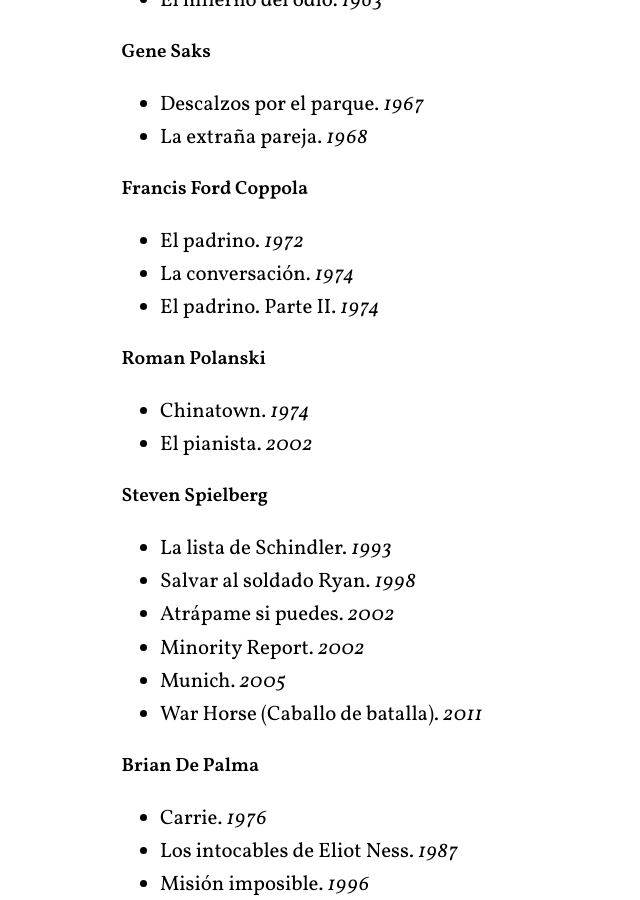
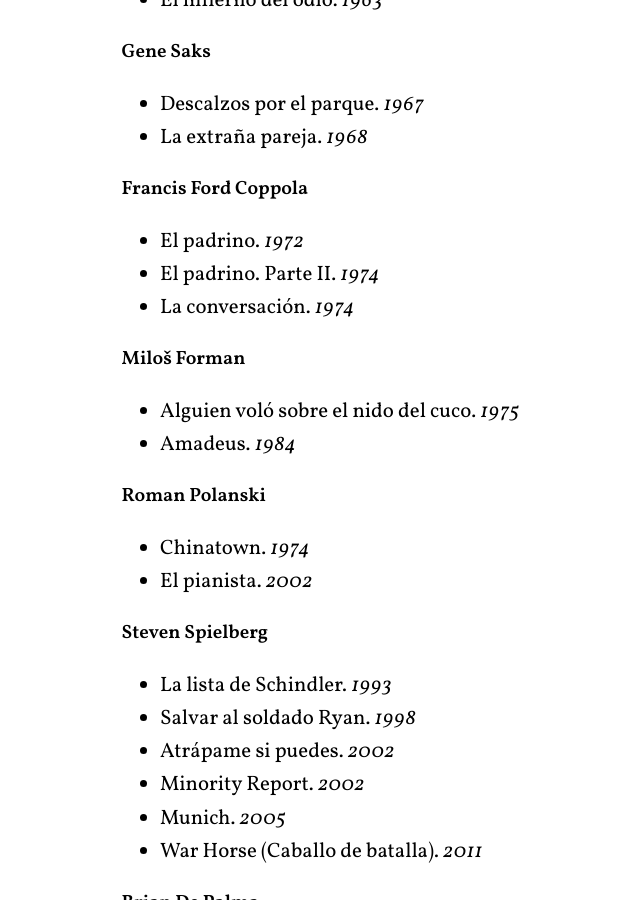
Before and after one commit to arturoherrero/arturoherrero.com, a Jekyll site: the page built from pages/directors.md, in a window 1280 px wide and 900 px high, scrolled down 3502 px. Shown: the whole window, without its empty margins (129-769 px from the left). Built offline with Jekyll 4.4.1, drawn with Linux system fonts in a browser that asks for light colours.

Commit message:
Update lists

```diff
--- a/pages/directors.md
+++ b/pages/directors.md
@@ -112,8 +112,12 @@
 
 ##### Francis Ford Coppola
 - El padrino. *1972*
+- El padrino. Parte II. *1974*
 - La conversación. *1974*
-- El padrino. Parte II. *1974*
+
+##### Miloš Forman
+- Alguien voló sobre el nido del cuco. *1975*
+- Amadeus. *1984*
 
 ##### Roman Polanski
 - Chinatown. *1974*
```
Also changed, not shown: pages/books.md (+2 -0 lines), pages/games.md (+3 -0 lines), pages/movies.md (+3 -1 lines).
